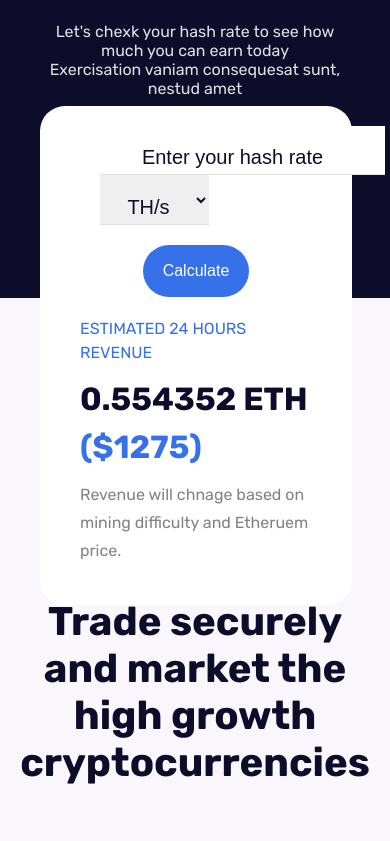
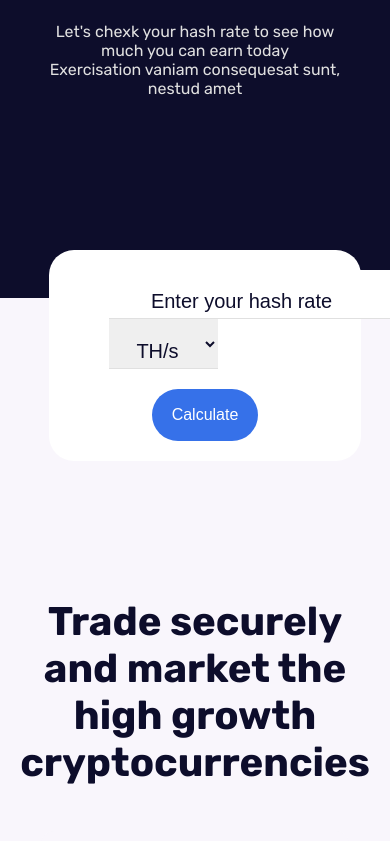
Before and after one commit to Uwaoma08/crappo, a React (Create React App) app: page / in a window 390 px wide. Shown: the part 2250-3091 px from the top of the page. Built offline with nearby package versions, Linux system fonts and the light colour scheme.

Commit message:
add build

```diff
--- a/src/App.scss
+++ b/src/App.scss
@@ -462,6 +462,7 @@ input {
 .footer2 {
   background-color: $darkPurple;
   padding: 100px 80px;
+  cursor: pointer;
 }
 
 .footer {
@@ -469,6 +470,7 @@ input {
   grid-template-columns: 1fr 1fr 1fr 1.5fr;
   background-color: $darkPurple;
   padding: 80px 80px;
+  cursor: pointer;
 }
 
 .link-items {
--- a/src/Mobile.scss
+++ b/src/Mobile.scss
@@ -24,7 +24,8 @@ $normalFont: 16px;
     .ether,
     .vector,
     .rec3,
-    .rec4 {
+    .rec4,
+    .float-text{
       display: none;
     }
     .float-mobile {
@@ -33,8 +34,8 @@ $normalFont: 16px;
       max-width: 942px;
       border-radius: 25px;
       position: absolute;
-      top: 2356px;
-      left: 40px;
+      top: 2500px;
+      left: 49px;
       width: 80%;
       margin: 0 auto;
       .grid {
```
